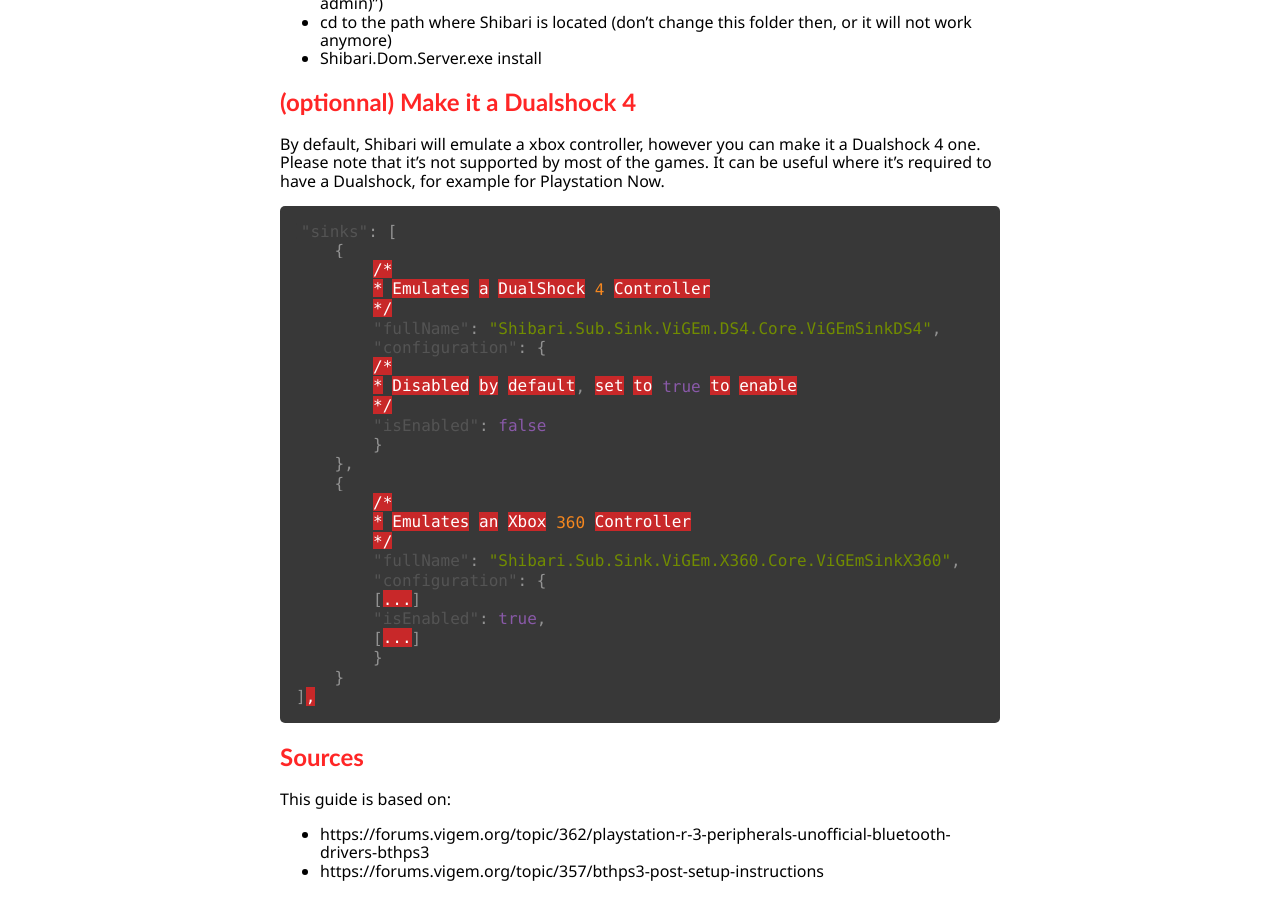
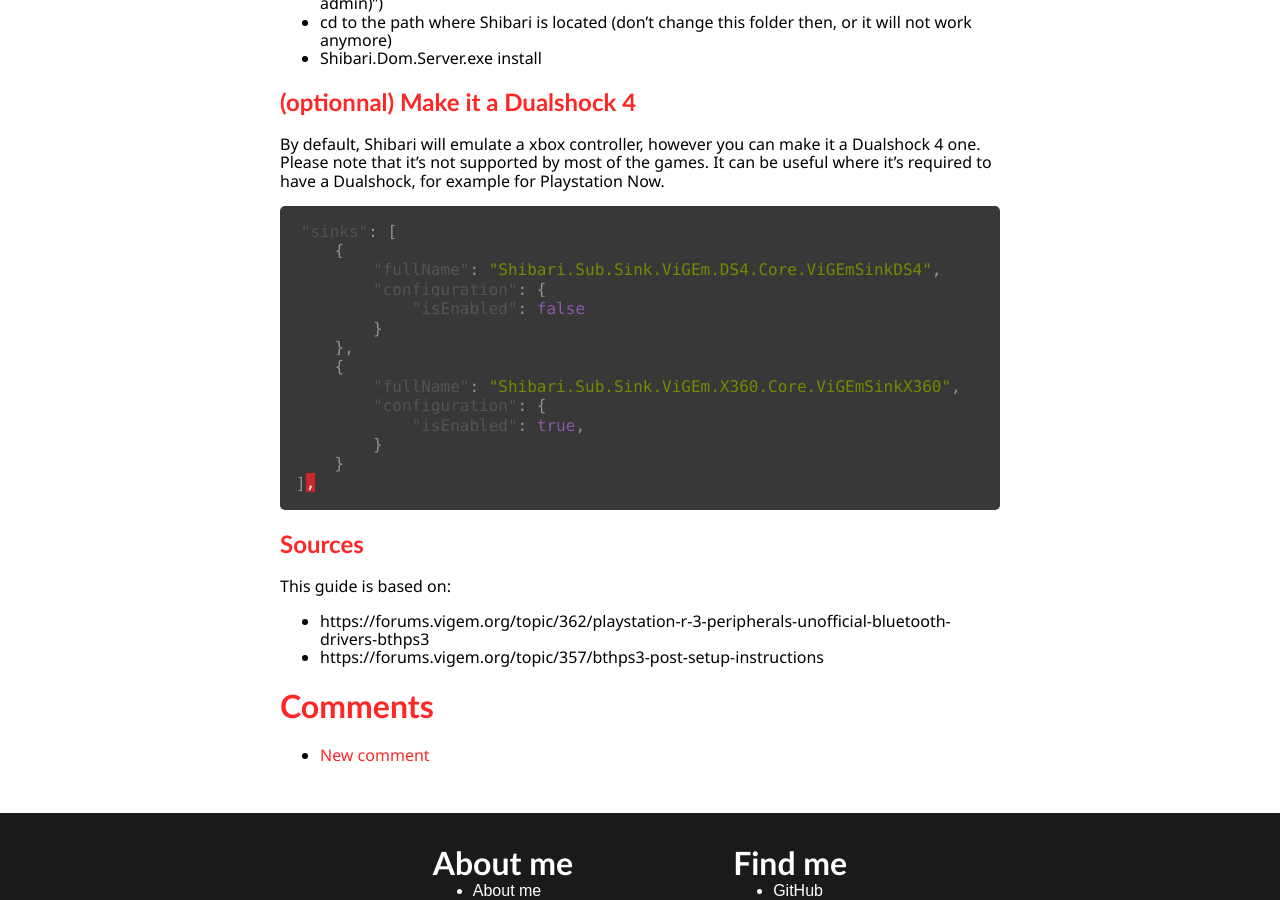
Before and after one commit to victorbnl/victorbnl.github.io, a Jekyll site: the page built from collections/_posts/2019-10-28-dualshock-shibari.md, in a window 1280 px wide and 900 px high, scrolled down 851 px. Built offline with Jekyll 4.4.1, drawn with Linux system fonts in a browser that asks for light colours.

Commit message:
Fix JSON of shibari guide

````diff
--- a/collections/_posts/2019-10-28-dualshock-shibari.md
+++ b/collections/_posts/2019-10-28-dualshock-shibari.md
@@ -46,26 +46,15 @@
 ```json
 "sinks": [
     {
-        /*
-        * Emulates a DualShock 4 Controller
-        */
         "fullName": "Shibari.Sub.Sink.ViGEm.DS4.Core.ViGEmSinkDS4",
         "configuration": {
-        /*
-        * Disabled by default, set to true to enable
-        */
-        "isEnabled": false
+            "isEnabled": false
         }
     },
     {
-        /*
-        * Emulates an Xbox 360 Controller
-        */
         "fullName": "Shibari.Sub.Sink.ViGEm.X360.Core.ViGEmSinkX360",
         "configuration": {
-        [...]
-        "isEnabled": true,
-        [...]
+            "isEnabled": true,
         }
     }
 ],
````
